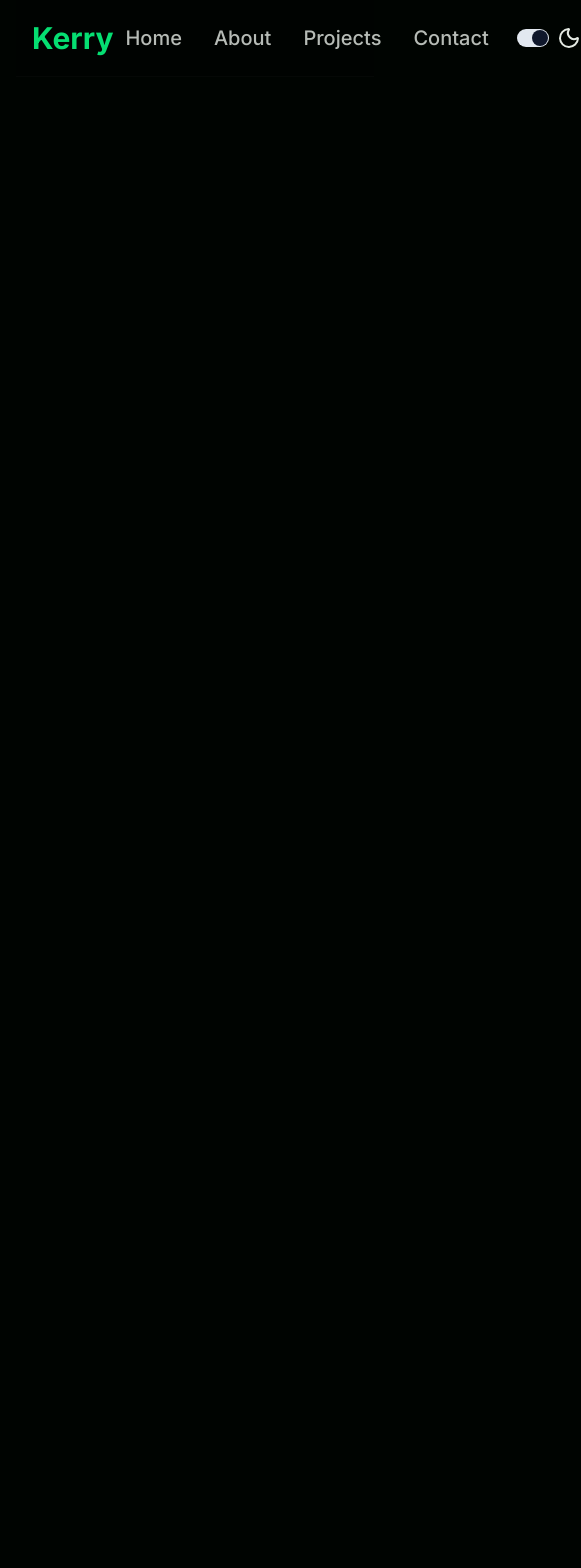
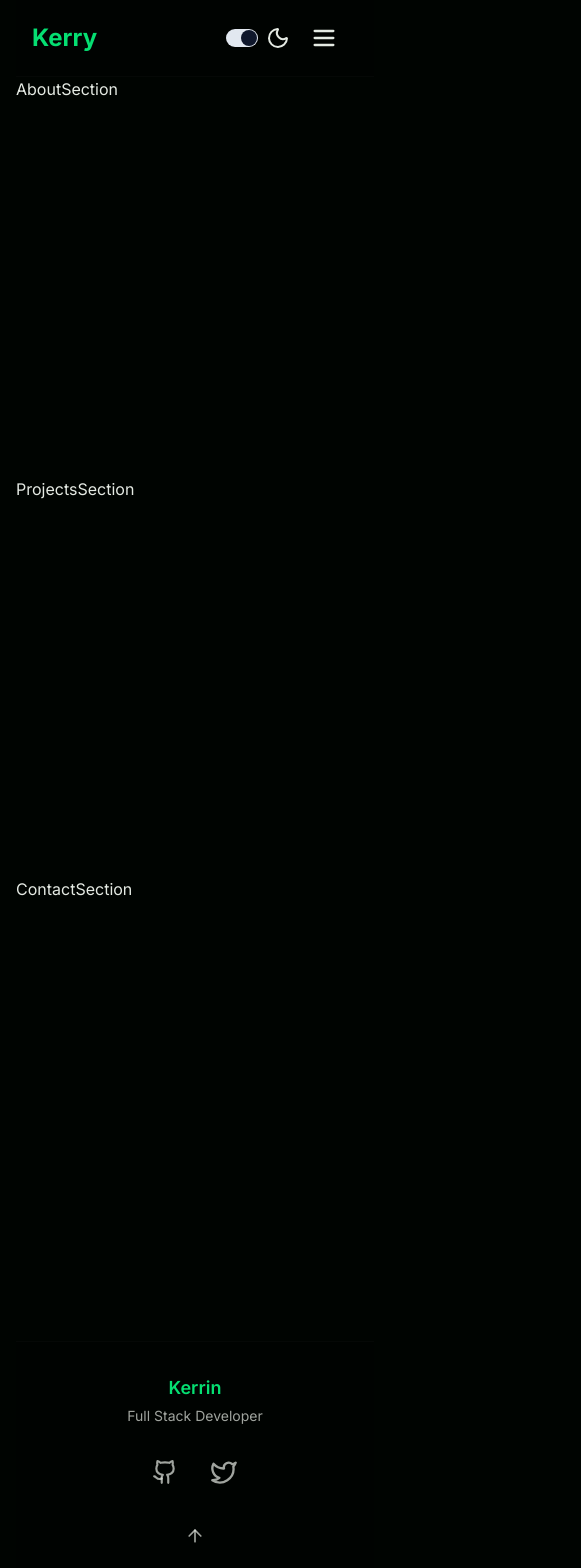
Before and after one commit to hi-carry-lee/my-portfolio-v1, a Next.js app: page / in a window 390 px wide. Shown: the top 1568 px of the page, 581 px wide, since content can reach past the window. Before the commit the page ends 844 px from the top, so only its background shows below. Built offline with nearby package versions, Linux system fonts and the light colour scheme.

Commit message:
finish the menu for mobile devide, and create footer for the page

```diff
--- a/app/page.tsx
+++ b/app/page.tsx
@@ -1,9 +1,19 @@
-import Header from "@/components/Header";
+import Header from "@/components/header";
+import AboutSection from "@/components/about";
+import ProjectsSection from "@/components/projects";
+import ContactSection from "@/components/contacts";
+import Footer from "@/components/footer";
 
 export default function Home() {
   return (
     <div>
       <Header />
+      <main>
+        <AboutSection />
+        <ProjectsSection />
+        <ContactSection />
+      </main>
+      <Footer />
     </div>
   );
 }
--- a/components/Header.tsx
+++ b/components/Header.tsx
@@ -1,53 +1,28 @@
-import Link from "next/link";
-import ModeToggle from "@/components/mode-toggle";
-
-const linkStyles = `
-    px-3 py-2
-    text-foreground/80
-    font-medium
-    rounded-lg
-    transition-all
-    duration-300
-    ease-in-out
-    hover:bg-green-50/80
-    hover:text-green-700
-    hover:shadow-sm
-    hover:scale-105
-    dark:hover:bg-green-950/40
-    dark:hover:text-green-300
-    active:scale-95
-  `;
+"use client";
+import { useState, useEffect } from "react";
+import MobileMenu from "./mobile-menu";
+import WebMenu from "./web-menu";
 
 const Header = () => {
-  return (
-    <header className="flex justify-between items-center p-4 border-b border-border/20 bg-background/80 backdrop-blur-sm sticky top-0 z-50 ">
-      <Link
-        href="/"
-        className="font-bold text-3xl text-green-600 dark:text-green-400 hover:text-green-700 dark:hover:text-green-300 transition-colors duration-200"
-      >
-        Kerry
-      </Link>
-      <nav className="flex items-center gap-2 text-xl">
-        {/* ⬇️ 以下4行是修改的：将 Link 改为 a 标签，href 改为锚点 */}
-        <a href="#home" className={linkStyles}>
-          Home
-        </a>
-        <a href="#about" className={linkStyles}>
-          About
-        </a>
-        <a href="#projects" className={linkStyles}>
-          Projects
-        </a>
-        <a href="#contact" className={linkStyles}>
-          Contact
-        </a>
+  const [isMobile, setIsMobile] = useState(false);
 
-        <div className="ml-2">
-          <ModeToggle />
-        </div>
-      </nav>
-    </header>
-  );
+  useEffect(() => {
+    const checkScreenSize = () => {
+      setIsMobile(window.innerWidth < 768); // 768px is typical tablet/mobile breakpoint
+    };
+
+    // Check on mount
+    checkScreenSize();
+
+    // Add event listener for window resize
+    window.addEventListener("resize", checkScreenSize);
+
+    // Cleanup
+    return () => window.removeEventListener("resize", checkScreenSize);
+  }, []);
+
+  // Show mobile header on mobile devices, web header on larger screens
+  return isMobile ? <MobileMenu /> : <WebMenu />;
 };
 
 export default Header;
--- /dev/null
+++ b/components/about.tsx
@@ -0,0 +1,12 @@
+// create a about section
+// I need a height of 500px, it also need a id, for the a tag to scroll to it
+
+const AboutSection = () => {
+  return (
+    <div id="about" className="h-100">
+      AboutSection
+    </div>
+  );
+};
+
+export default AboutSection;
--- /dev/null
+++ b/components/contacts.tsx
@@ -0,0 +1,12 @@
+// create a contact section
+// I need a height of 500px, it also need a id, for the a tag to scroll to it
+
+const ContactSection = () => {
+  return (
+    <div id="contact" className="h-100">
+      ContactSection
+    </div>
+  );
+};
+
+export default ContactSection;
--- /dev/null
+++ b/components/footer.tsx
@@ -0,0 +1,104 @@
+"use client";
+import { Github, Twitter, ArrowUp } from "lucide-react";
+
+const Footer = () => {
+  const scrollToTop = () => {
+    window.scrollTo({ top: 0, behavior: "smooth" });
+  };
+
+  return (
+    <footer className="border-t border-border/20 bg-background/80 backdrop-blur-sm mt-16">
+      <div className="container mx-auto px-4 py-8">
+        {/* 主要内容区域 */}
+        <div className="flex flex-col md:flex-row justify-between items-center gap-6">
+          {/* 左侧：个人信息 */}
+          <div className="text-center md:text-left">
+            <h3 className="font-semibold text-lg text-green-600 dark:text-green-400">
+              Kerrin
+            </h3>
+            <p className="text-foreground/70 text-sm mt-1">
+              Full Stack Developer
+            </p>
+          </div>
+
+          {/* 中间：社交媒体链接 */}
+          <div className="flex items-center gap-4">
+            <a
+              href="https://github.com/hi-carry-lee"
+              target="_blank"
+              rel="noopener noreferrer"
+              className="
+                p-2
+                text-foreground/70
+                hover:text-green-600
+                dark:hover:text-green-400
+                hover:bg-green-50/80
+                dark:hover:bg-green-950/40
+                rounded-lg
+                transition-all
+                duration-300
+                hover:scale-110
+              "
+              aria-label="GitHub"
+            >
+              <Github size={26} />
+            </a>
+
+            <a
+              href="https://x.com/carrylee822"
+              target="_blank"
+              rel="noopener noreferrer"
+              className="
+                p-2
+                text-foreground/70
+                hover:text-green-600
+                dark:hover:text-green-400
+                hover:bg-green-50/80
+                dark:hover:bg-green-950/40
+                rounded-lg
+                transition-all
+                duration-300
+                hover:scale-110
+              "
+              aria-label="Twitter"
+            >
+              <Twitter size={28} />
+            </a>
+          </div>
+
+          {/* 右侧：回到顶部按钮 */}
+          <button
+            onClick={scrollToTop}
+            className="
+              p-2
+              text-foreground/70
+              hover:text-green-600
+              dark:hover:text-green-400
+              hover:bg-green-50/80
+              dark:hover:bg-green-950/40
+              rounded-lg
+              transition-all
+              duration-300
+              hover:scale-110
+              hover:-translate-y-1
+            "
+            aria-label="Back to top"
+          >
+            <ArrowUp size={20} />
+          </button>
+        </div>
+
+        {/* 分割线 */}
+        <div className="border-t border-border/10 mt-6 pt-6">
+          {/* 底部版权信息 */}
+          <div className="flex flex-col md:flex-row justify-between items-center gap-4 text-sm text-foreground/60">
+            <p>© 2024 Kerrin. All rights reserved.</p>
+            <p>Built with Next.js & Tailwind CSS</p>
+          </div>
+        </div>
+      </div>
+    </footer>
+  );
+};
+
+export default Footer;
--- /dev/null
+++ b/components/mobile-menu.tsx
@@ -0,0 +1,80 @@
+"use client";
+import { useState } from "react";
+import Link from "next/link";
+import ModeToggle from "@/components/mode-toggle";
+import { Menu, X } from "lucide-react";
+import { Button } from "@/components/ui/button";
+
+const linkStyles = `
+    px-6 py-4
+    text-foreground/80
+    font-medium
+    rounded-lg
+    transition-all
+    duration-300
+    ease-in-out
+    hover:bg-green-50/80
+    hover:text-green-700
+    hover:shadow-sm
+    dark:hover:bg-green-950/40
+    dark:hover:text-green-300
+    active:scale-95
+    block text-center min-w-[200px]
+  `;
+
+const MobileMenu = () => {
+  const [isMenuOpen, setIsMenuOpen] = useState(false);
+
+  const toggleMenu = () => {
+    setIsMenuOpen(!isMenuOpen);
+  };
+
+  const closeMenu = () => {
+    setIsMenuOpen(false);
+  };
+
+  return (
+    <header className="flex justify-between items-center p-4 border-b border-border/20 bg-background/80 backdrop-blur-sm sticky top-0 z-50">
+      <Link
+        href="/"
+        className="font-bold text-2xl text-green-600 dark:text-green-400 hover:text-green-700 dark:hover:text-green-300 transition-colors duration-200"
+      >
+        Kerry
+      </Link>
+
+      <div className="flex items-center gap-2">
+        <ModeToggle />
+        <Button
+          variant="ghost"
+          onClick={toggleMenu}
+          className="mr-2 p-2 h-auto w-auto"
+          aria-label="Toggle menu"
+        >
+          {isMenuOpen ? <X className="size-7" /> : <Menu className="size-7" />}
+        </Button>
+      </div>
+
+      {/* Mobile Menu Overlay */}
+      {isMenuOpen && (
+        <div className="fixed inset-0 top-16 bg-background/95 backdrop-blur-sm z-40">
+          <nav className="flex flex-col items-end justify-center min-h-full p-6 space-y-6">
+            <a href="#home" className={linkStyles} onClick={closeMenu}>
+              Home
+            </a>
+            <a href="#about" className={linkStyles} onClick={closeMenu}>
+              About
+            </a>
+            <a href="#projects" className={linkStyles} onClick={closeMenu}>
+              Projects
+            </a>
+            <a href="#contact" className={linkStyles} onClick={closeMenu}>
+              Contact
+            </a>
+          </nav>
+        </div>
+      )}
+    </header>
+  );
+};
+
+export default MobileMenu;
--- /dev/null
+++ b/components/projects.tsx
@@ -0,0 +1,12 @@
+// create a projects section
+// I need a height of 500px, it also need a id, for the a tag to scroll to it
+
+const ProjectsSection = () => {
+  return (
+    <div id="projects" className="h-100">
+      ProjectsSection
+    </div>
+  );
+};
+
+export default ProjectsSection;
--- /dev/null
+++ b/components/web-menu.tsx
@@ -0,0 +1,52 @@
+import Link from "next/link";
+import ModeToggle from "@/components/mode-toggle";
+
+const linkStyles = `
+    px-3 py-2
+    text-foreground/80
+    font-medium
+    rounded-lg
+    transition-all
+    duration-300
+    ease-in-out
+    hover:bg-green-50/80
+    hover:text-green-700
+    hover:shadow-sm
+    hover:scale-105
+    dark:hover:bg-green-950/40
+    dark:hover:text-green-300
+    active:scale-95
+  `;
+
+const WebMenu = () => {
+  return (
+    <header className="flex justify-between items-center p-4 border-b border-border/20 bg-background/80 backdrop-blur-sm sticky top-0 z-50">
+      <Link
+        href="/"
+        className="font-bold text-3xl text-green-600 dark:text-green-400 hover:text-green-700 dark:hover:text-green-300 transition-colors duration-200"
+      >
+        Kerry
+      </Link>
+      <nav className="flex items-center gap-2 text-xl">
+        <Link href="/" className={linkStyles}>
+          Home
+        </Link>
+        <a href="#about" className={linkStyles}>
+          About
+        </a>
+        <a href="#projects" className={linkStyles}>
+          Projects
+        </a>
+        <a href="#contact" className={linkStyles}>
+          Contact
+        </a>
+
+        <div className="ml-2">
+          <ModeToggle />
+        </div>
+      </nav>
+    </header>
+  );
+};
+
+export default WebMenu;
```
